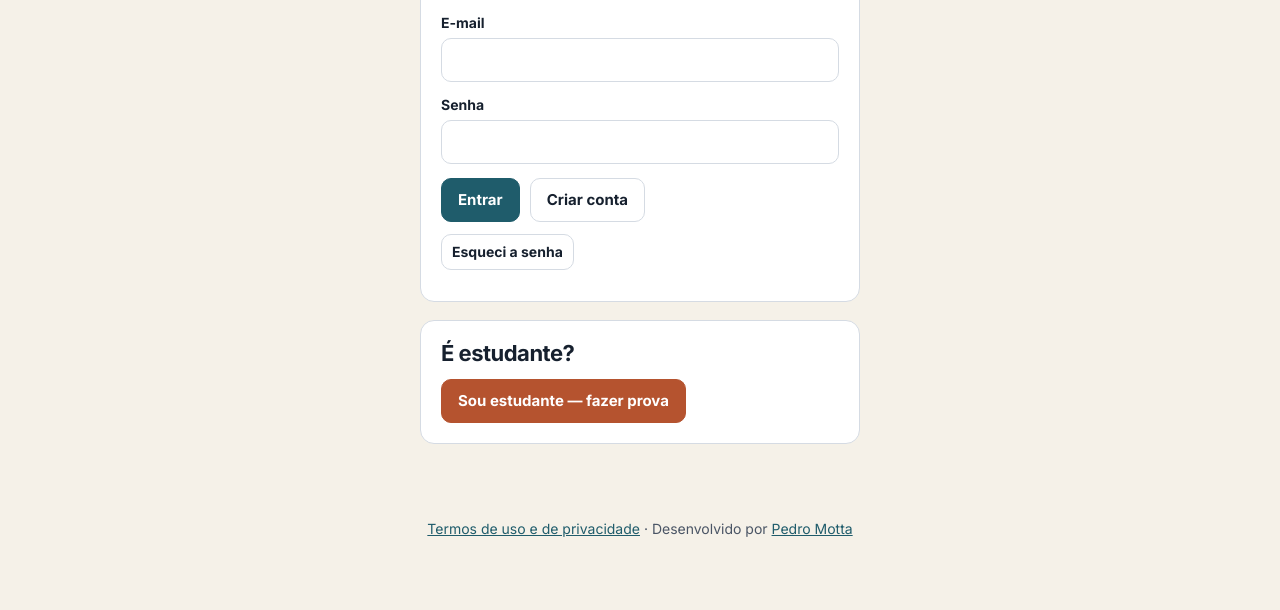
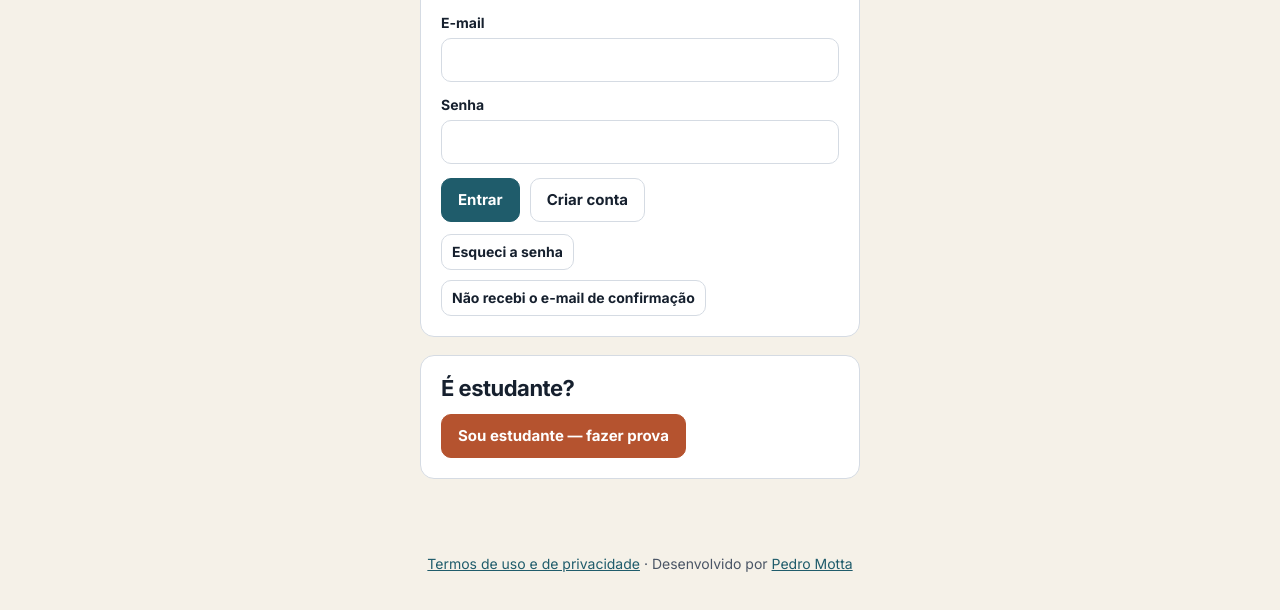
Before and after one commit to prumoapp2202-sudo/coordenadas, a plain HTML site: page index.html in a window 1280 px wide. Shown: the part 184-794 px from the top of the page. Drawn offline with nearby package versions, Linux system fonts and the light colour scheme.

Commit message:
Reenviar e-mail de confirmacao

```diff
--- a/index.html
+++ b/index.html
@@ -1152,7 +1152,7 @@ function vAceite(){return `<div class="card" style="max-width:780px;margin:auto"
 let AU={modo:'entrar',erro:''};
 async function clienteSB(){if(sb)return sb;const lib=await carregar(LIB_SB,'supabase');sb=lib.createClient(SERVIDOR.url,SERVIDOR.chave,{auth:{persistSession:true,autoRefreshToken:true}});return sb}
 function vEntrar(){const cad=AU.modo==='criar';return `<div class="auth"><div class="card"><h1>${cad?'Criar conta':'Entrar'}</h1><label>E-mail<input id="auEmail" type="email" autocomplete="email"></label><label style="margin-top:12px">Senha<input id="auSenha" type="password" autocomplete="${cad?'new-password':'current-password'}"></label>${cad?'<p class="small muted">Use pelo menos 8 caracteres.</p><label class="ck" style="margin-top:10px"><input type="checkbox" id="auTermos"> <span>Li e aceito os <a href="#termos">Termos de uso e de privacidade</a>.</span></label>':''}${AU.erro?`<p class="rel err">${esc(AU.erro)}</p>`:''}
- <div class="acts"><button class="b p" data-act="auOk">${cad?'Criar conta':'Entrar'}</button><button class="b" data-act="auTroca">${cad?'Já tenho conta':'Criar conta'}</button></div>${cad?'':'<p class="small" style="margin-top:12px"><button class="b s" data-act="auEsqueci">Esqueci a senha</button></p>'}</div>
+ <div class="acts"><button class="b p" data-act="auOk">${cad?'Criar conta':'Entrar'}</button><button class="b" data-act="auTroca">${cad?'Já tenho conta':'Criar conta'}</button></div>${cad?'':'<div class="acts" style="margin-top:12px"><button class="b s" data-act="auEsqueci">Esqueci a senha</button><button class="b s" data-act="auReenviar">Não recebi o e-mail de confirmação</button></div>'}</div>
  <div class="card"><h2>É estudante?</h2><div class="acts"><button class="b c" data-act="go" data-v="aluno">Sou estudante — fazer prova</button></div></div></div>`}
 function vEscolher(){return `<div class="auth"><div class="card"><h1>Sua escola</h1><p>Sua conta ainda não está em nenhuma escola.</p><h2>Entrar numa escola</h2><label>Código de convite (peça à coordenação)<input id="esCod" style="text-transform:uppercase;letter-spacing:2px"></label><label style="margin-top:12px">Seu nome completo<input id="esNome"></label><div class="acts"><button class="b p" data-act="esEntrar">Entrar na escola</button></div></div>
  <div class="card"><h2>Cadastrar uma escola nova</h2><p class="small">Só para a coordenação ou direção. Você será o usuário master da escola (com o módulo Configuração) e receberá o código de convite para os professores.</p><label>Nome da escola<input id="esEscola"></label><label style="margin-top:12px">Seu nome completo<input id="esNome2"></label><div class="acts"><button class="b" data-act="esCriar">Cadastrar escola</button></div>${AU.erro?`<p class="rel err">${esc(AU.erro)}</p>`:''}</div><p><button class="b s" data-act="sair">Sair da conta</button></p></div>`}
@@ -1298,8 +1298,9 @@ const A={
  auOk:async()=>{const email=$('auEmail').value.trim(),senha=$('auSenha').value;if(!email||!senha){AU.erro='Preencha e-mail e senha.';return render()}await clienteSB();
   if(AU.modo==='criar'&&!$('auTermos')?.checked){AU.erro='Para criar a conta, leia e marque que aceita os Termos de uso.';return render()}
   const r=AU.modo==='criar'?await sb.auth.signUp({email,password:senha,options:{data:{termos:TERMOS_V}}}):await sb.auth.signInWithPassword({email,password:senha});
-  if(r.error){AU.erro=AU.modo==='criar'?'Não consegui criar a conta: '+r.error.message:'E-mail ou senha incorretos.';return render()}
+  if(r.error){AU.erro=AU.modo==='criar'?'Não consegui criar a conta: '+r.error.message:(/confirm/i.test(r.error.message)?'Seu e-mail ainda não foi confirmado. Procure o e-mail de confirmação (veja também Spam e Promoções) ou toque em “Não recebi o e-mail de confirmação”.':'E-mail ou senha incorretos.');return render()}
   if(AU.modo==='criar'&&!r.data.session){AU.modo='entrar';AU.erro='';toast('Conta criada. Confirme pelo link enviado ao seu e-mail e depois entre.');return render()}AU.erro='';iniciarServidor()},
+ auReenviar:async()=>{const email=$('auEmail').value.trim();if(!email)return toast('Escreva o seu e-mail no campo acima.');await clienteSB();const{error}=await sb.auth.resend({type:'signup',email,options:{emailRedirectTo:APP_URL}});if(error)toast(/rate|limit|seconds/i.test(error.message)?'Muitos envios em pouco tempo. Espere alguns minutos e tente de novo.':'Não consegui reenviar: '+error.message);else toast('E-mail reenviado. Veja a caixa de entrada, o Spam e Promoções.')},
  auEsqueci:async()=>{const email=$('auEmail').value.trim();if(!email)return toast('Escreva o seu e-mail acima.');await clienteSB();await sb.auth.resetPasswordForEmail(email,{redirectTo:location.origin+location.pathname});toast('Se o e-mail estiver cadastrado, você vai receber um link.')},
  esEntrar:async()=>{const cod=$('esCod').value.trim().toUpperCase(),nome=$('esNome').value.trim();if(!cod||!nome){AU.erro='Preencha o código e o seu nome.';return render()}const{data,error}=await sb.rpc('prumo_entrar_escola',{p_codigo:cod,p_nome:nome});if(error||!data){AU.erro='Código não encontrado.';return render()}iniciarServidor()},
  esCriar:async()=>{const esc2=$('esEscola').value.trim(),nome=$('esNome2').value.trim();if(!esc2||!nome){AU.erro='Preencha o nome da escola e o seu nome.';return render()}const{error}=await sb.rpc('prumo_criar_escola',{p_nome:esc2,p_meu_nome:nome});if(error){AU.erro='Não consegui cadastrar: '+error.message;return render()}S.escola=esc2;await iniciarServidor();save()},
```
